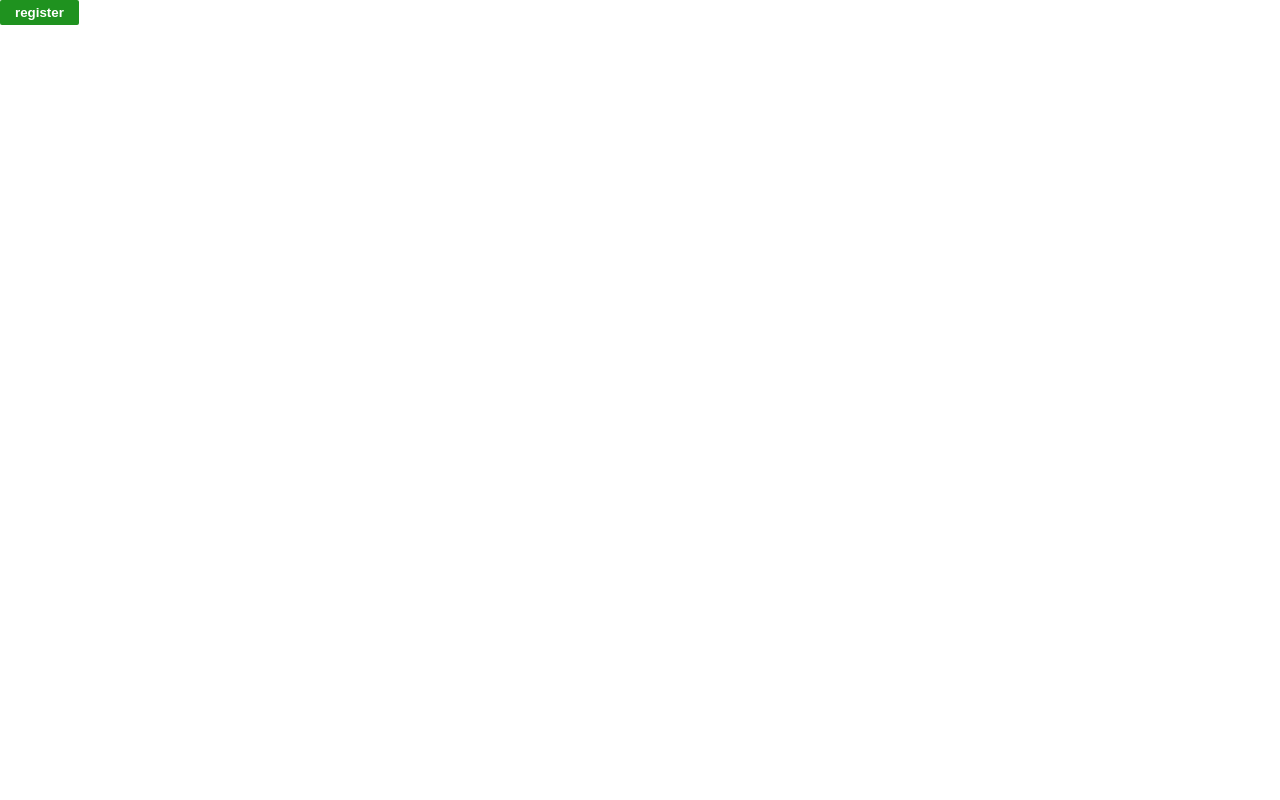
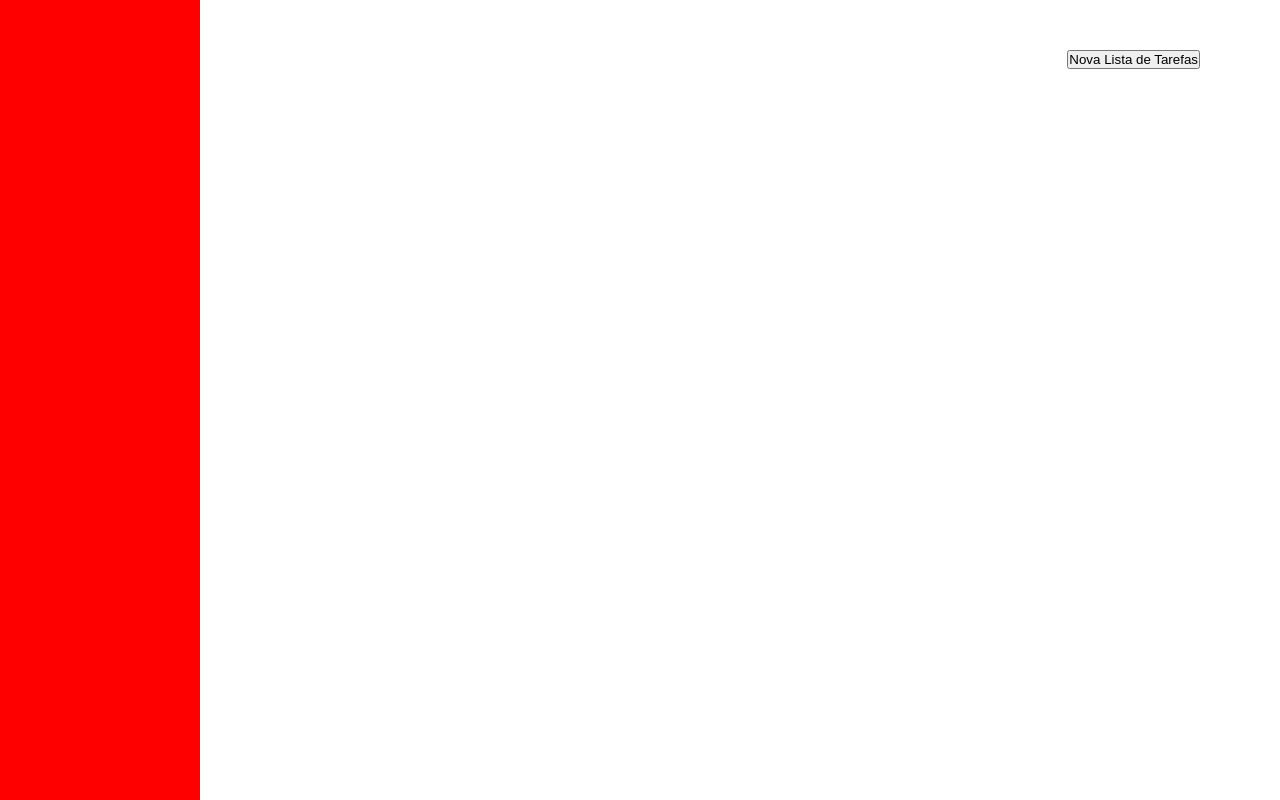
Before and after one commit to danyel-dev/your-tasks, a React (Create React App) app in the folder frontend/your-tasks/: page / in a window 1280 px wide. Built offline with nearby package versions, Linux system fonts and the light colour scheme.

Commit message:
styling the home page

```diff
--- a/frontend/your-tasks/src/App.jsx
+++ b/frontend/your-tasks/src/App.jsx
@@ -1,10 +1,9 @@
-import Register from './pages/Register/Register';
-import Login from './pages/login/Login';
+import Home from "./pages/Home/Home";
 
 
 export default function App() {
 
   return (
-    <Register></Register>
+    <Home></Home>
   );
 }
--- /dev/null
+++ b/frontend/your-tasks/src/pages/Home/Home.jsx
@@ -0,0 +1,16 @@
+import styles from './home.module.css'
+
+
+export default function Home() {
+    return(
+        <div className={styles.container}>
+            <aside className={styles.aside}></aside>
+
+            <main className={styles.main}>
+                <div className={styles.createListContainer}>
+                    <button className={styles.createListButton}>Nova Lista de Tarefas</button>
+                </div>
+            </main>
+        </div>
+    );
+}
--- /dev/null
+++ b/frontend/your-tasks/src/pages/Home/home.module.css
@@ -0,0 +1,23 @@
+.container {
+    display: flex;
+}
+
+.aside {
+    width: 200px;
+    height: 100vh;
+    background-color: red;
+}
+
+.main {
+    flex-grow: 1;
+    margin: 50px 80px;
+}
+
+.createListContainer {
+    display: flex;
+    justify-content: flex-end;
+}
+
+.createListButton {
+    cursor: pointer;
+}
```
Also changed, not shown: frontend/your-tasks/src/pages/Login/Login.jsx (renamed from frontend/your-tasks/src/pages/login/Login.jsx), frontend/your-tasks/src/pages/Login/login.module.css (renamed from frontend/your-tasks/src/pages/login/login.module.css).
